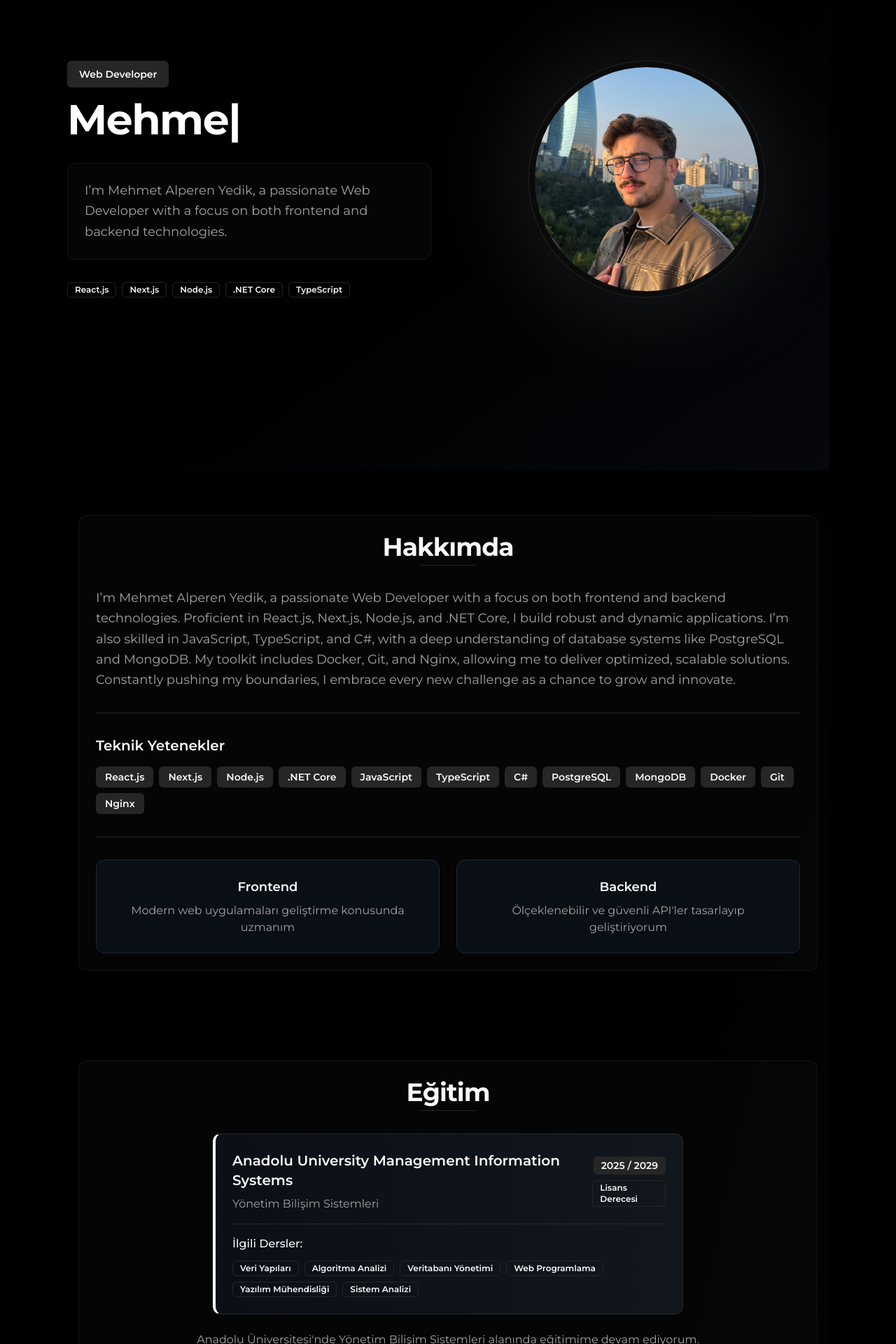
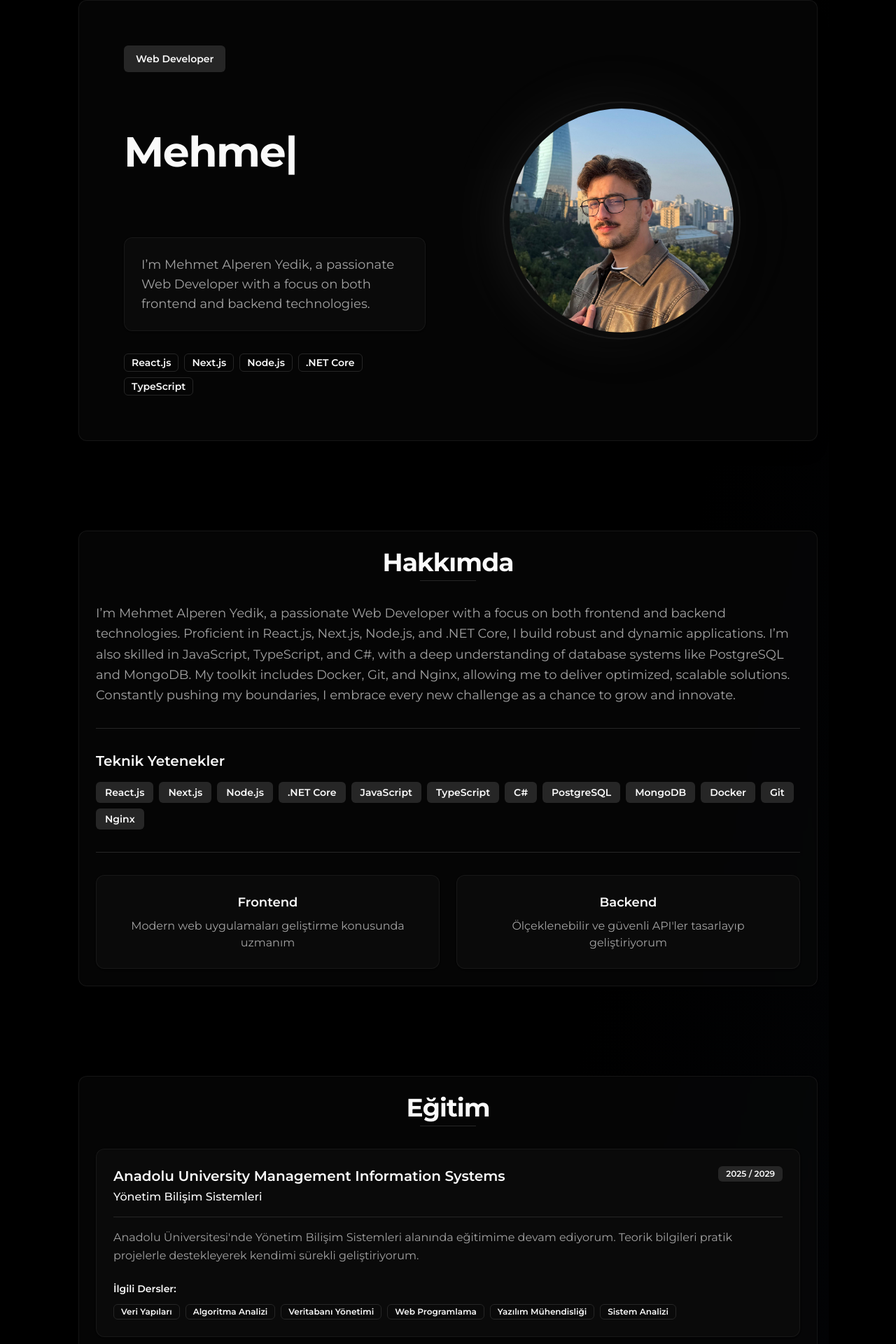
Before and after one commit to Alperen7K/7k-web, a Next.js app: page / in a window 1280 px wide. Shown: the part 128-2048 px from the top of the page at 70% size. Built offline with nearby package versions, Linux system fonts and the light colour scheme.

Commit message:
refactor: Dockerfile ve bileşenlerde stil güncellemeleri yapıldı; çevresel değişkenler için atama biçimi düzeltildi, 'About', 'Education', 'Landing' ve 'Navbar' bileşenlerinde içerik ve stil iyileştirmeleri gerçekleştirildi.

```diff
--- a/src/components/About.tsx
+++ b/src/components/About.tsx
@@ -60,7 +60,7 @@ export const About = () => {
             <Separator />
 
             <div className="grid grid-cols-1 md:grid-cols-2 gap-6">
-              <Card className="bg-gray-900/50 border-gray-800">
+              <Card className="border-border/50">
                 <CardContent className="p-6 text-center">
                   <h4 className="font-semibold text-lg mb-2">Frontend</h4>
                   <p className="text-muted-foreground">
@@ -69,7 +69,7 @@ export const About = () => {
                 </CardContent>
               </Card>
 
-              <Card className="bg-gray-900/50 border-gray-800">
+              <Card className="border-border/50">
                 <CardContent className="p-6 text-center">
                   <h4 className="font-semibold text-lg mb-2">Backend</h4>
                   <p className="text-muted-foreground">
--- a/src/components/Education.tsx
+++ b/src/components/Education.tsx
@@ -5,8 +5,17 @@ import { Badge } from "@/components/ui/badge";
 import { Separator } from "@/components/ui/separator";
 
 export const Education = () => {
+  const courses = [
+    "Veri Yapıları",
+    "Algoritma Analizi",
+    "Veritabanı Yönetimi",
+    "Web Programlama",
+    "Yazılım Mühendisliği",
+    "Sistem Analizi",
+  ];
+
   return (
-    <section className="py-16">
+    <section className="py-16" id="education">
       <div className="container mx-auto px-4">
         <Card className="bg-card/50 backdrop-blur-sm border-border/50">
           <CardHeader className="text-center pb-8">
@@ -16,69 +25,49 @@ export const Education = () => {
             <Separator className="mx-auto w-20 mt-4" />
           </CardHeader>
 
-          <CardContent>
-            <div className="flex flex-col items-center space-y-6">
-              <div className="relative w-full max-w-2xl">
-                <Card className="bg-gradient-to-r from-gray-900/50 to-gray-800/50 border-l-4 border-l-white">
+          <CardContent className="space-y-6">
+            <Card className=" border-border/50">
               <CardContent className="p-6">
-                    <div className="flex flex-col lg:flex-row lg:items-center lg:justify-between gap-4">
-                      <div className="space-y-2">
+                <div className="flex flex-col sm:flex-row justify-between items-start gap-4">
+                  <div>
                     <h3 className="text-xl font-semibold">
                       {PersonelData.university}
                     </h3>
-                        <p className="text-muted-foreground">
+                    <p className="text-primary font-medium mt-1">
                       Yönetim Bilişim Sistemleri
                     </p>
                   </div>
-
-                      <div className="flex flex-col items-start lg:items-end gap-2">
-                        <Badge variant="secondary" className="text-sm">
+                  <Badge variant="secondary" className="flex-shrink-0">
                     {PersonelData.universityYear}
                   </Badge>
-                        <Badge variant="outline">Lisans Derecesi</Badge>
-                      </div>
                 </div>
 
                 <Separator className="my-4" />
 
-                    <div className="space-y-3">
-                      <h4 className="font-medium">İlgili Dersler:</h4>
+                <p className="text-muted-foreground leading-relaxed">
+                  Anadolu Üniversitesi&apos;nde Yönetim Bilişim Sistemleri
+                  alanında eğitimime devam ediyorum. Teorik bilgileri pratik
+                  projelerle destekleyerek kendimi sürekli geliştiriyorum.
+                </p>
+
+                <div className="mt-6">
+                  <h4 className="text-sm font-semibold mb-3">
+                    İlgili Dersler:
+                  </h4>
                   <div className="flex flex-wrap gap-2">
-                        <Badge variant="outline" className="text-xs">
-                          Veri Yapıları
+                    {courses.map((course, index) => (
+                      <Badge
+                        key={index}
+                        variant="outline"
+                        className="text-xs hover:bg-primary hover:text-primary-foreground transition-colors"
+                      >
+                        {course}
                       </Badge>
-                        <Badge variant="outline" className="text-xs">
-                          Algoritma Analizi
-                        </Badge>
-                        <Badge variant="outline" className="text-xs">
-                          Veritabanı Yönetimi
-                        </Badge>
-                        <Badge variant="outline" className="text-xs">
-                          Web Programlama
-                        </Badge>
-                        <Badge variant="outline" className="text-xs">
-                          Yazılım Mühendisliği
-                        </Badge>
-                        <Badge variant="outline" className="text-xs">
-                          Sistem Analizi
-                        </Badge>
+                    ))}
                   </div>
                 </div>
               </CardContent>
             </Card>
-              </div>
-
-              <div className="text-center space-y-2">
-                <p className="text-muted-foreground">
-                  Anadolu Üniversitesi&apos;nde Yönetim Bilişim Sistemleri
-                  alanında eğitimime devam ediyorum.
-                </p>
-                <p className="text-sm text-muted-foreground">
-                  Teorik bilgileri pratik projelerle destekleyerek kendimi
-                  sürekli geliştiriyorum.
-                </p>
-              </div>
-            </div>
           </CardContent>
         </Card>
       </div>
--- a/src/components/Landing.tsx
+++ b/src/components/Landing.tsx
@@ -10,15 +10,49 @@ import landing from "../../public/home-page/cv-img.png";
 
 export const Landing = () => {
   return (
-    <section className="relative min-h-screen w-full bg-gradient-to-br from-black via-black to-gray-900/30">
-      <div className=" py-16">
-        <div className="flex flex-col lg:flex-row items-center justify-between gap-12 min-h-[80vh]">
+    <section className="pb-8 sm:pb-12 lg:pb-16 pt-32 sm:pt-24 lg:pt-32">
+      <div className="container mx-auto px-4">
+        <Card className="bg-card/50 backdrop-blur-sm border-border/50 shadow-xl overflow-hidden">
+          <CardContent className="p-4 sm:p-6 md:p-8 lg:p-16">
+            <div className="flex flex-col lg:flex-row items-center justify-between gap-8 sm:gap-10 lg:gap-16">
+              {/* Sağ taraf - Profil resmi */}
+              <div className="flex-1 flex justify-center items-center w-full lg:w-auto lg:order-2">
+                <div className="relative group">
+                  {/* Glow efekti */}
+                  <div className="absolute inset-0 bg-gradient-to-r from-primary/20 to-secondary/20 rounded-full blur-2xl opacity-50 group-hover:opacity-75 transition-opacity duration-500" />
+
+                  <Card className="relative bg-card/80 backdrop-blur-sm border-2 border-border/50 rounded-full overflow-hidden shadow-2xl group-hover:border-border transition-all duration-500">
+                    <CardContent className="p-2">
+                      <div className="relative w-48 h-48 sm:w-56 sm:h-56 md:w-64 md:h-64 lg:w-80 lg:h-80">
+                        <Image
+                          src={landing}
+                          alt="Mehmet Alperen Yedik"
+                          width={400}
+                          height={400}
+                          className="w-full h-full object-cover rounded-full group-hover:scale-105 transition-transform duration-500"
+                          priority
+                        />
+                        {/* Subtle overlay efekti */}
+                        <div className="absolute inset-0 bg-gradient-to-t from-black/30 via-transparent to-transparent opacity-0 group-hover:opacity-100 transition-opacity duration-500 rounded-full" />
+                      </div>
+                    </CardContent>
+                  </Card>
+                </div>
+              </div>
+
               {/* Sol taraf - Metin içeriği */}
-          <div className="flex-1 space-y-8 text-center lg:text-left order-2 lg:order-1">
-            <div className="space-y-4">
-              <Badge variant="secondary" className="text-sm px-4 py-2">
+              <div className="flex-1 w-full space-y-6 sm:space-y-8 text-center lg:text-left lg:order-1">
+                <div className="space-y-4 sm:space-y-6">
+                  <div className="inline-block">
+                    <Badge
+                      variant="secondary"
+                      className="text-xs sm:text-sm px-3 sm:px-4 py-1.5 sm:py-2 hover:bg-primary hover:text-primary-foreground transition-colors duration-300"
+                    >
                       Web Developer
                     </Badge>
+                  </div>
+
+                  <div className="min-h-[100px] sm:min-h-[120px] lg:min-h-[180px] flex items-center justify-center lg:justify-start">
                     <TypeAnimation
                       sequence={[
                         PersonelData.landing.firstLine,
@@ -32,47 +66,41 @@ export const Landing = () => {
                       ]}
                       wrapper="h1"
                       speed={30}
-                className="text-4xl lg:text-6xl font-bold leading-tight tracking-tight"
+                      className="text-2xl sm:text-3xl md:text-4xl lg:text-6xl font-bold leading-tight tracking-tight"
                       repeat={Infinity}
                     />
                   </div>
+                </div>
 
-            <Card className="bg-card/50 backdrop-blur-sm border-border/50">
-              <CardContent className="p-6">
-                <p className="text-lg text-muted-foreground leading-relaxed">
+                <Card className="border-border/50 hover:bg-gray-900/70 transition-colors duration-300">
+                  <CardContent className="p-4 sm:p-6">
+                    <p className="text-sm sm:text-base lg:text-lg text-muted-foreground leading-relaxed">
                       {PersonelData.description.split(".")[0]}.
                     </p>
                   </CardContent>
                 </Card>
 
                 <div className="flex flex-wrap gap-2 justify-center lg:justify-start">
-              <Badge variant="outline">React.js</Badge>
-              <Badge variant="outline">Next.js</Badge>
-              <Badge variant="outline">Node.js</Badge>
-              <Badge variant="outline">.NET Core</Badge>
-              <Badge variant="outline">TypeScript</Badge>
-            </div>
-          </div>
-
-          {/* Sağ taraf - Profil resmi */}
-          <div className="flex-1 flex justify-center items-center order-1 lg:order-2">
-            <div className="relative">
-              <div className="absolute inset-0 bg-gradient-to-r from-white/10 to-gray-300/10 rounded-full blur-3xl scale-110" />
-              <Card className="relative bg-card/80 backdrop-blur-sm border-2 border-border/50 rounded-full p-2">
-                <CardContent className="p-0">
-                  <Image
-                    src={landing}
-                    alt="Mehmet Alperen Yedik"
-                    width={400}
-                    height={400}
-                    className="w-64 h-64 lg:w-80 lg:h-80 object-cover rounded-full"
-                    priority
-                  />
-                </CardContent>
-              </Card>
+                  {[
+                    "React.js",
+                    "Next.js",
+                    "Node.js",
+                    ".NET Core",
+                    "TypeScript",
+                  ].map((tech) => (
+                    <Badge
+                      key={tech}
+                      variant="outline"
+                      className="text-xs sm:text-sm hover:bg-primary hover:text-primary-foreground transition-colors duration-300"
+                    >
+                      {tech}
+                    </Badge>
+                  ))}
                 </div>
               </div>
             </div>
+          </CardContent>
+        </Card>
       </div>
     </section>
   );
```
Also changed, not shown: src/components/Navbar.tsx (+5 -2 lines), 1 other file (tests, documents, lock files or other folders). Lines whose indentation alone changed are shown as unchanged.
